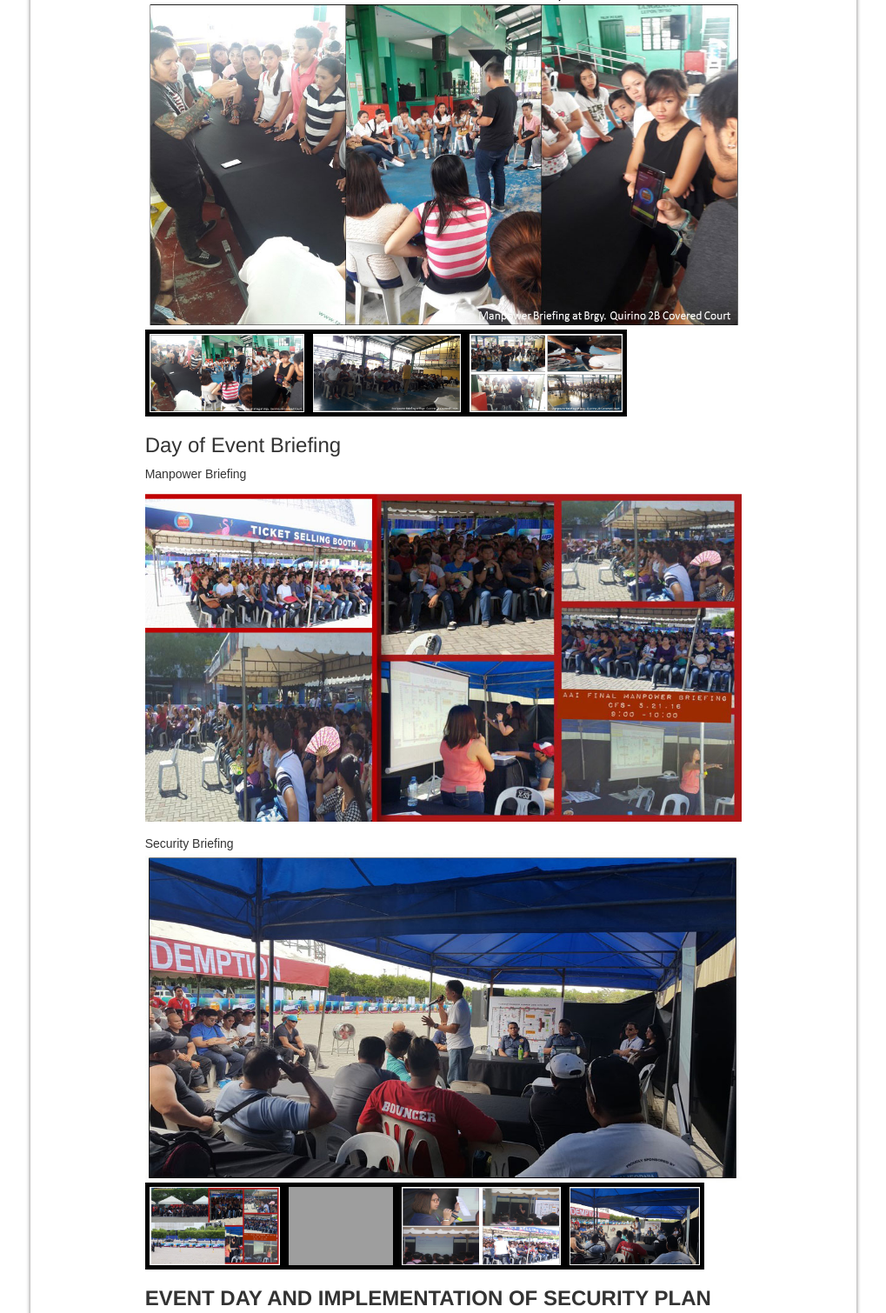
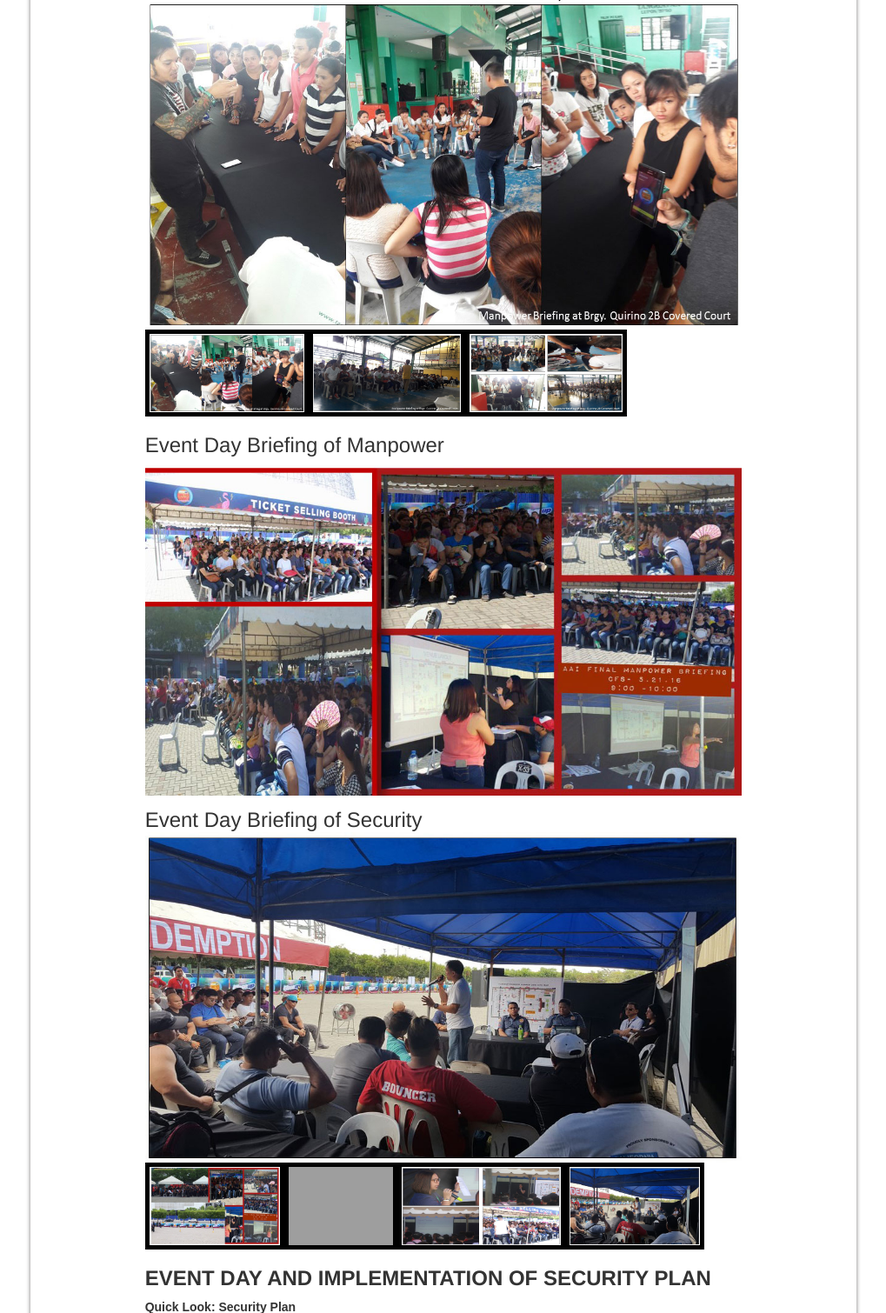
Before and after one commit to roelrosil1705/cloudwalk-acti, a CodeIgniter app: page /index.php/newspage in a window 1280 px wide. Shown: the part 4109-5619 px from the top of the page at 87% size, without its empty margins (130-1149 px from the left). Run offline with CodeIgniter, Linux system fonts and the light colour scheme; some libraries are stand-ins or nearby versions; grey boxes are pictures that could not be loaded.

Commit message:
EDITED security and manpower briefing

```diff
--- a/application/views/newspage_view.php
+++ b/application/views/newspage_view.php
@@ -278,11 +278,10 @@
                                         </table>
                                     </div>
 
-                                    <h3>Day of Event Briefing</h3>
-                                    <p>Manpower Briefing</p>
+                                    <h3>Event Day Briefing of Manpower</h3>
                                     <img src="<?php echo base_url() ?>img/slides/Eventdaybriefing.jpg" style="width:100%;height: 380px;" />
                                     <div class="img-holder">
-                                        <p style="margin-top: 15px;margin-bottom: 0px;">Security Briefing</p>
+                                        <h3 style="margin-top: 15px;margin-bottom: 0px;">Event Day Briefing of Security</h3>
                                         <img id="large" src="<?php echo base_url() ?>img/slides/Slide16.JPG" style="width:100%;height: 380px;" />
                                         <table>
                                             <tr>
```
